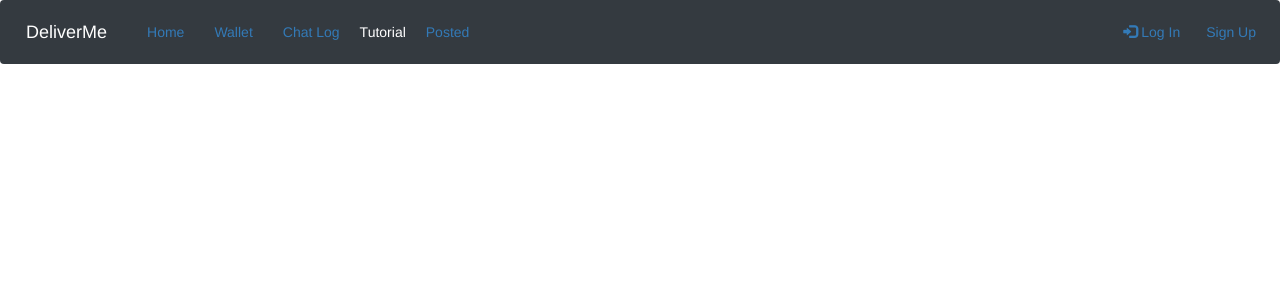
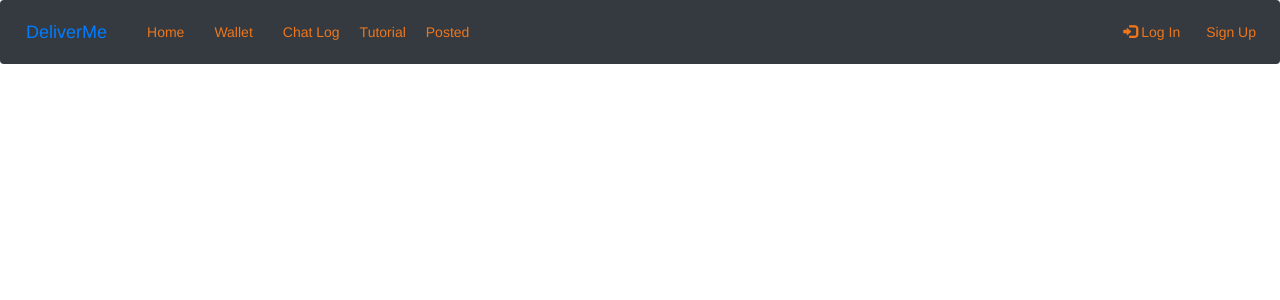
Before and after one commit to julau1596/DeliverMe, a Django app: page /chatlog/ in a window 1280 px wide. Shown: the top 300 px of the page. Run offline with Django 3.2, Linux system fonts and the light colour scheme; some libraries are stand-ins or nearby versions.

Commit message:
changed color scheme of nav bar

```diff
--- a/mysite/deliverme/templates/deliverme/header.html
+++ b/mysite/deliverme/templates/deliverme/header.html
@@ -26,15 +26,15 @@
 <body class="body" style="background-color:white">
     <nav class="navbar navbar-expand-lg navbar-dark bg-dark">
 		<div class="navbar-header">
-			<a class="navbar-brand" href="/">DeliverMe</a>
+			<a class="navbar-brand" href="/" style="color:#017cff;">DeliverMe</a>
 		</div
 		<div class="container-fluid">
 			<ul class="nav navbar-nav">
-				<li><a href="/">Home</a></li>
-				<li><a href="/wallet/">Wallet</a></li>
-				<li><a href="/chatlog/">Chat Log</a></li>
+				<li><a href="/" style="color:#ef761a">Home</a></li>
+				<li><a href="/wallet/"style="color:#ef761a">Wallet</a></li>
+				<li><a href="/chatlog/"style="color:#ef761a">Chat Log</a></li>
 				<li>
-					<a data-toggle="modal" data-target="#myModal" class="nav-item nav-link active">Tutorial
+					<a data-toggle="modal" data-target="#myModal" class="nav-item nav-link active" style="color:#ef761a">Tutorial
 						<span class="sr-only">(current)</span>
 					</a>
 				</li>
@@ -44,7 +44,7 @@
 							<br><br><br><br><br><br><br><br>
 							<div class="modal-content">
 								<div class="modal-header">
-									<h4 class="modal-title">Tutorial</h4>
+									<h4 class="modal-title" style="color:#ef761a">Tutorial</h4>
 										<button type="button" class="close" data-dismiss="modal">&times;</button>
 								</div>
 								<div class="modal-body">
@@ -82,7 +82,7 @@
 						</div>
 					</div>
 				</div>
-				<li><a href="/">Posted</a></li>
+				<li><a href="/" style="color:#ef761a">Posted</a></li>
 			</ul>
 			<ul class="navbar-nav ml-auto">
 				{% if user.is_authenticated %}
@@ -95,14 +95,14 @@
 						</div>
 					</li>
 				<li>
-					<a href="/logout/" class="btn btn-inverse"><span class="glyphicon glyphicon-log-out"></span> Log Out</a>
+					<a href="/logout/" class="btn btn-inverse" ><span class="glyphicon glyphicon-log-out" style="color:#ef761a"></span> Log Out</a>
 				</li>
 				{% else %}
 				<li>
-					<a href="/login/" class="btn btn-inverse"><span class="glyphicon glyphicon-log-in"></span> Log In</a>
+					<a href="/login/" class="btn btn-inverse" style="color:#ef761a"><span class="glyphicon glyphicon-log-in" style="color:#ef761a"></span> Log In</a>
 				</li>
 				<li>
-					<a href="/signup/" class="btn btn-inverse"> Sign Up</a>
+					<a href="/signup/" class="btn btn-inverse" style="color:#ef761a"> Sign Up</a>
 				</li>
 				{% endif %}
 			</ul>
```
